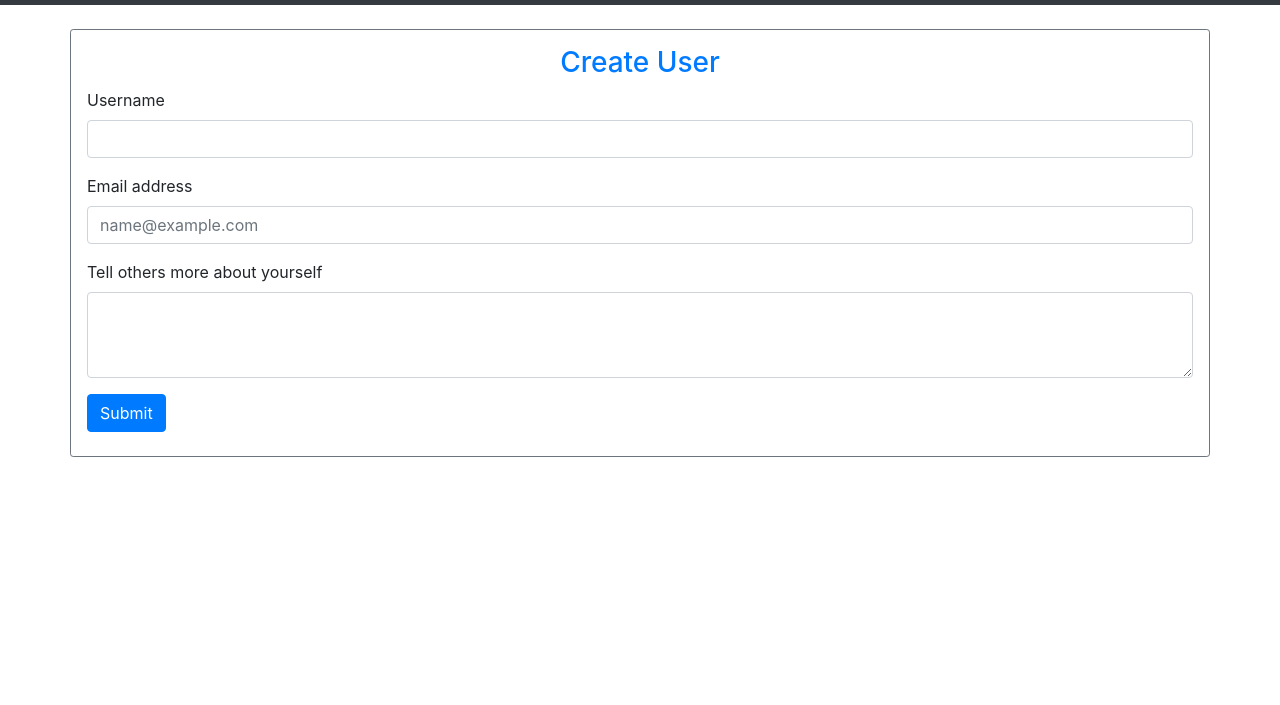
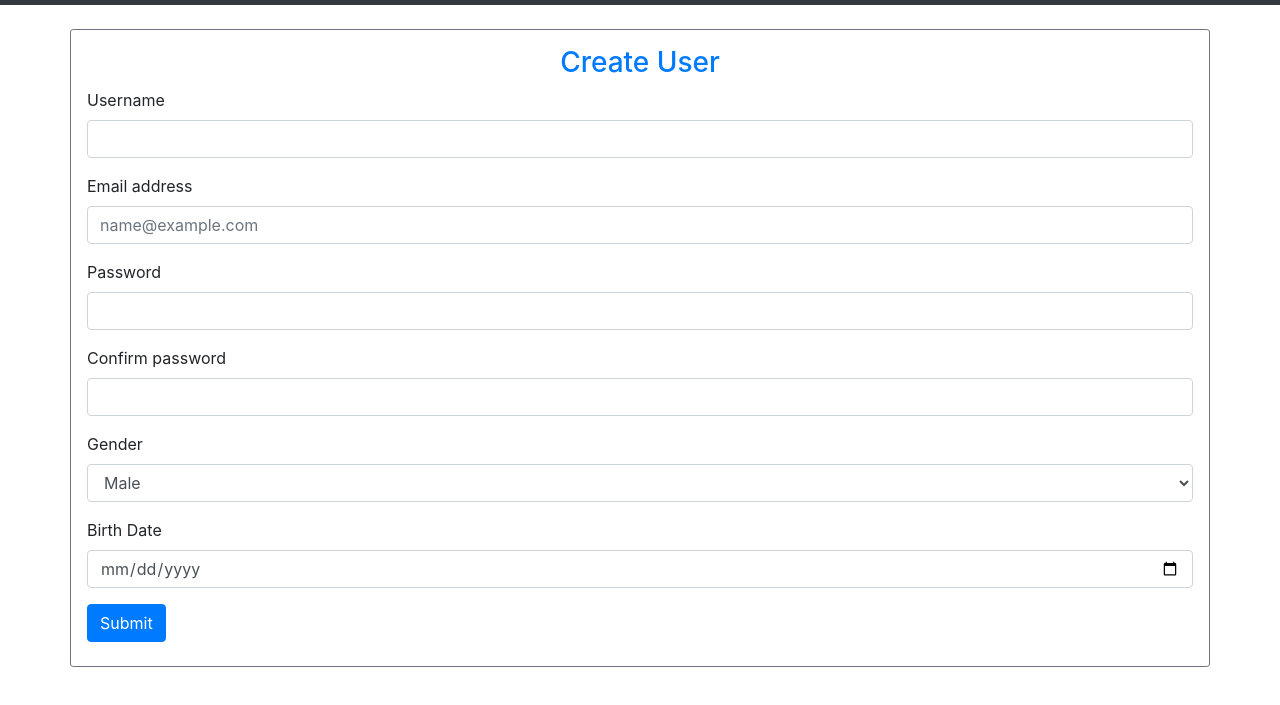
Before and after one commit to fix1t/but-iis-iot-is, a website: page src/views/index.html in a window 1280 px wide. Shown: the part 51-756 px from the top of the page. Drawn offline with nearby package versions, Linux system fonts and the light colour scheme; no server answers.

Commit message:
added required fields to registration form

```diff
--- a/src/views/index.html
+++ b/src/views/index.html
@@ -34,18 +34,34 @@
 
     <div class="container border border-secondary rounded-sm p-3">
         <h3 class="text-center text-primary">Create User</h3>
-        <form action="/api/users/register" method="post">
+        <form id="registrationForm">
             <div class="form-group">
                 <label for="userUsername">Username</label>
                 <input type="text" class="form-control" id="userUsername" name="username">
             </div>
             <div class="form-group">
-                <label for="userEmail">Email address</label>
+                <label for="usreEmail">Email address</label>
                 <input type="email" class="form-control" id="userEmail" name="email" placeholder="name@example.com">
             </div>
             <div class="form-group">
-                <label for="userBio">Tell others more about yourself</label>
-                <textarea class="form-control" id="userBio" name="bio" rows="3"></textarea>
+                <label for="password">Password</label>
+                <input type="password" class="form-control" id="password" name="password">
+            </div>
+            <div class="form-group">
+                <label for="confPassword">Confirm password</label>
+                <input type="password" class="form-control" id="confPassword" name="confPassword">
+            </div>
+            <div class="form-group">
+                <label for="gender">Gender</label>
+                <select class="form-control" id="gender" name="role">
+                    <option value="male">Male</option>
+                    <option value="female">Female</option>
+                    <option value="other">Other</option>
+                </select>
+            </div>
+            <div class="form-group">
+                <label for="birth">Birth Date</label>
+                <input type="date" class="form-control" id="birth" name="birth">
             </div>
             <button type="submit" class="btn btn-primary mx-auto mb-2">Submit</button>
         </form>
@@ -61,7 +77,7 @@
     <script src="https://cdn.jsdelivr.net/npm/bootstrap@4.3.1/dist/js/bootstrap.min.js"
         integrity="sha384-JjSmVgyd0p3pXB1rRibZUAYoIIy6OrQ6VrjIEaFf/nJGzIxFDsf4x0xIM+B07jRM"
         crossorigin="anonymous"></script>
-    <script src="user.js"></script>
+    <script src="/js/user.js"></script>
 </body>
 
 </html>
```
Also changed, not shown: src/views/users.html (+1 -1 lines).
